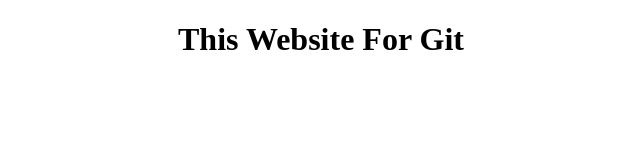
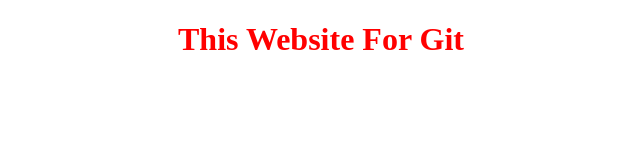
Before and after one commit to Ikwnhanif/Zeta-Task, a plain HTML site: page index.html in a window 1280 px wide. Shown: the whole page, without its empty margins (319-959 px from the left). Drawn offline with Linux system fonts and the light colour scheme.

Commit message:
[UI] Update Index HTML and Style.css to have red color on text <h1>

```diff
--- a/assets/style.css
+++ b/assets/style.css
@@ -0,0 +1,3 @@
+.red-color{
+    color: red;
+}
--- a/index.html
+++ b/index.html
@@ -4,10 +4,11 @@
     <meta charset="UTF-8">
     <meta http-equiv="X-UA-Compatible" content="IE=edge">
     <meta name="viewport" content="width=device-width, initial-scale=1.0">
+    <link rel="stylesheet" href="assets/style.css">
     <title>Website for Git</title>
 </head>
 <body>
-    <h1 style="text-align: center;">This Website For Git</h1>
+    <h1 class="red-color" style="text-align: center;">This Website For Git</h1>
 
 </body>
 </html>
```
